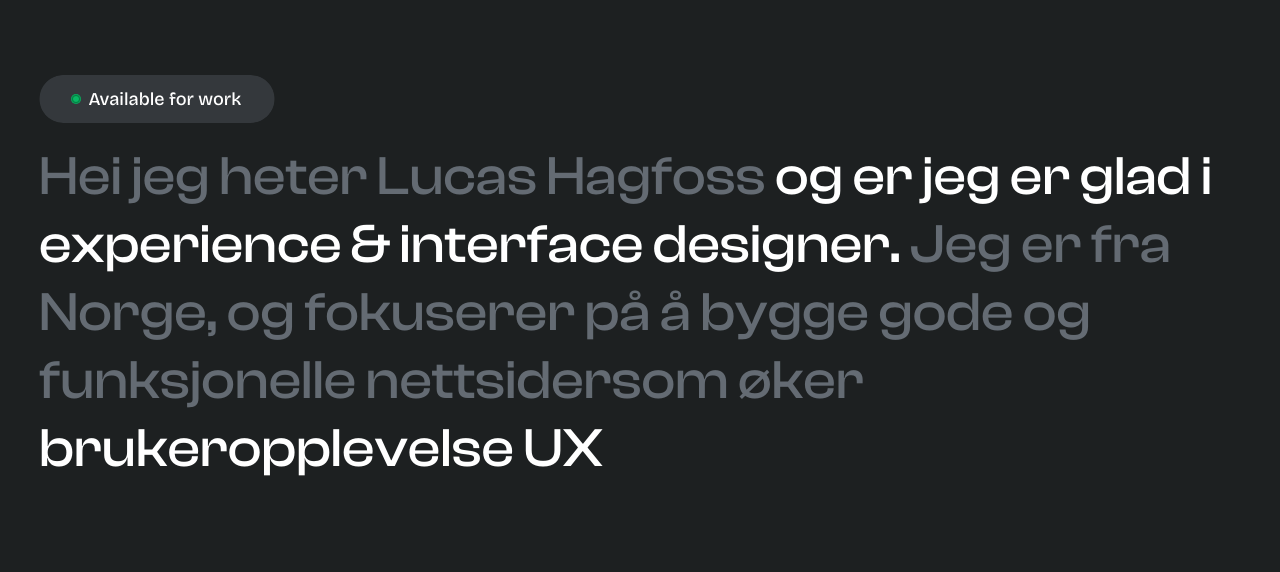
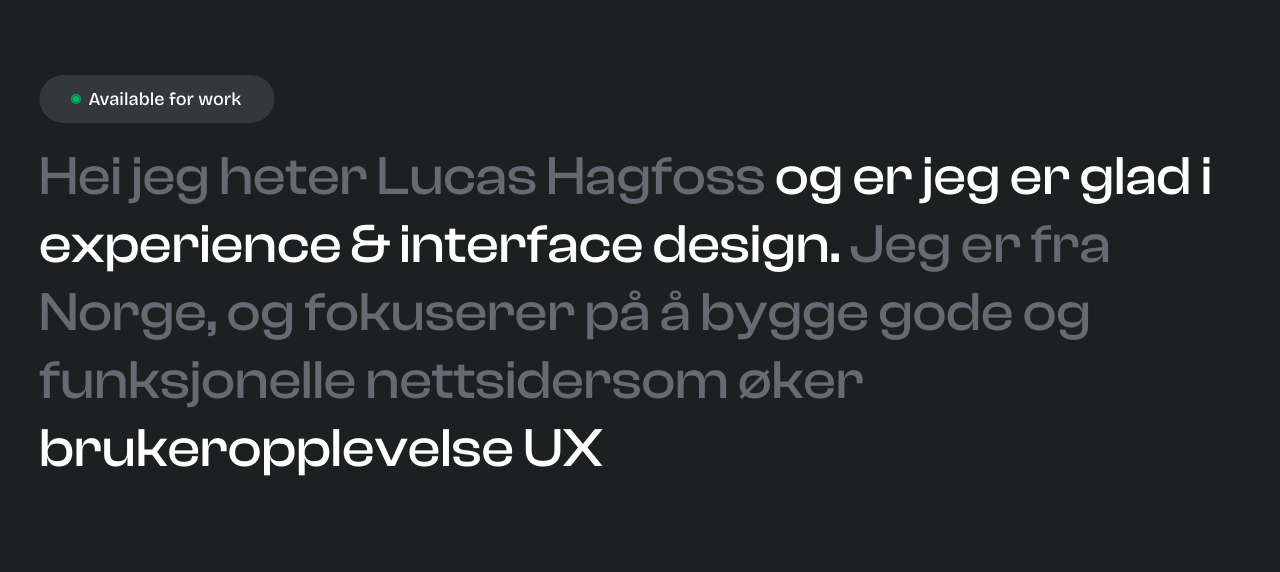
Before and after one commit to LHagfoss/Portfolio, a website: page index.html in a window 1280 px wide. Shown: the part 104-676 px from the top of the page. Drawn offline with nearby package versions, Linux system fonts and the light colour scheme; a script that the page names is missing.

Commit message:
masse shit

```diff
--- a/index.html
+++ b/index.html
@@ -83,7 +83,7 @@
           <p class="im-lucas-hagfoss-container">
             <span>Hei jeg heter Lucas Hagfoss</span>
             <span class="user-experience">
-              og er jeg er glad i experience & interface designer.
+              og er jeg er glad i experience & interface design.
             </span>
             <span>Jeg er fra Norge, og fokuserer på <span class="increase-conversation">
 
```
